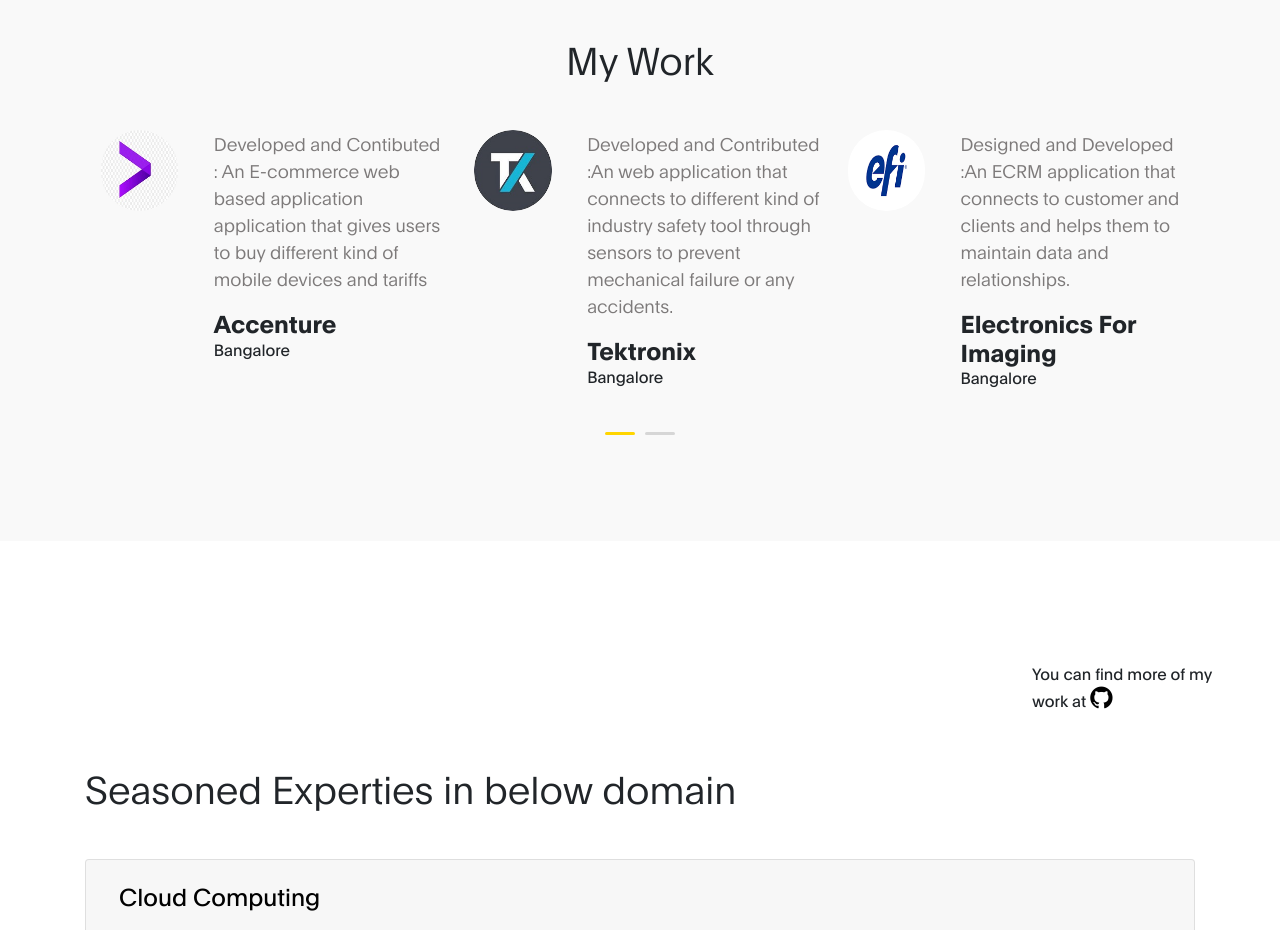
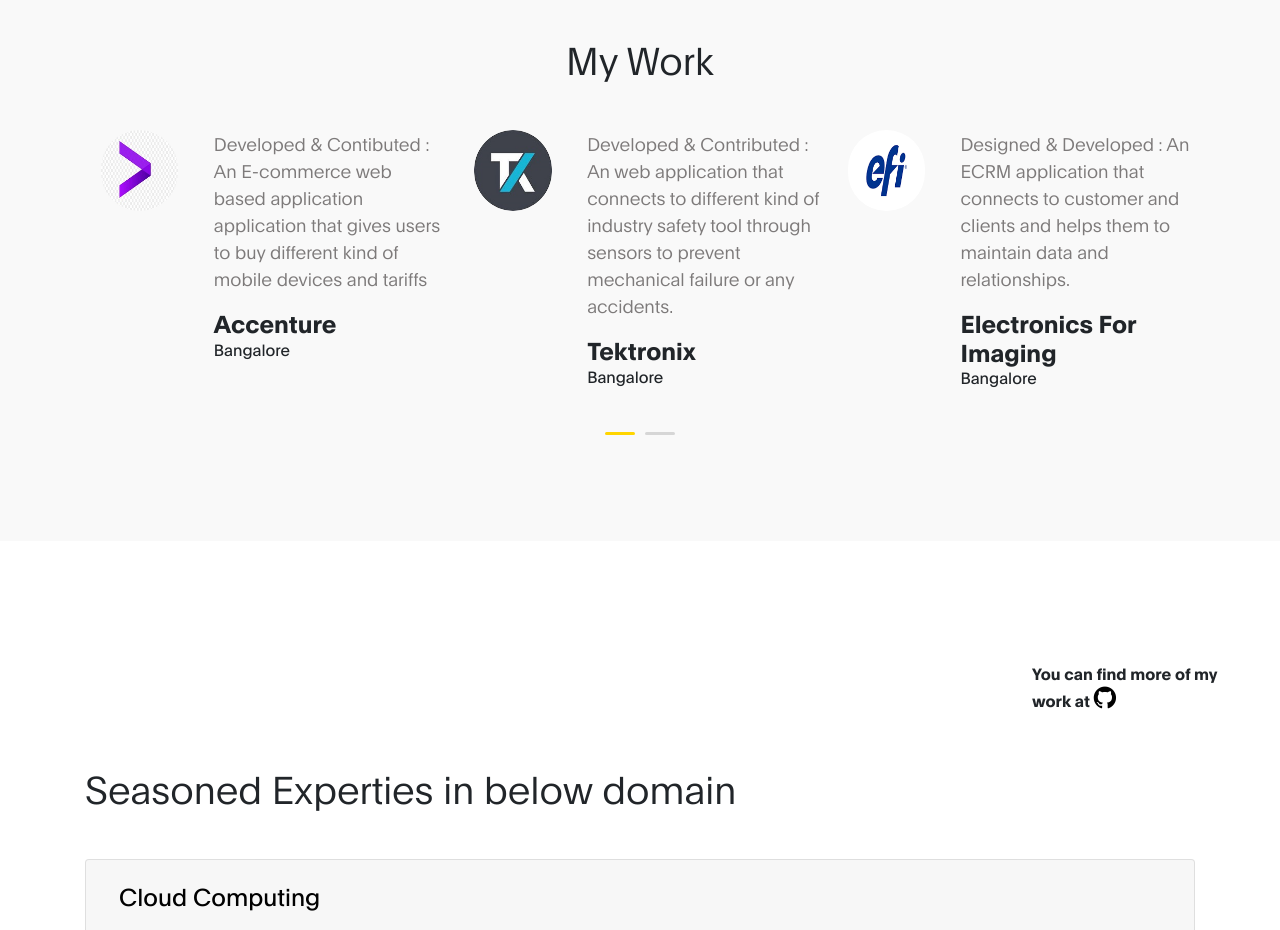
Before and after one commit to subhramonyu/subhramonyu.github.io, a plain HTML site: page index.html in a window 1280 px wide. Shown: the part 1360-2290 px from the top of the page. Drawn offline with Linux system fonts and the light colour scheme.

Commit message:
minor alignment fixes

```diff
--- a/index.html
+++ b/index.html
@@ -181,7 +181,7 @@
                                     </div>
 
                                     <div class="testimonials-info">
-                                        <p>Developed and Contibuted : An E-commerce web based application application that gives users to buy different kind of mobile devices and tariffs</p>
+                                        <p>Developed & Contibuted : An E-commerce web based application application that gives users to buy different kind of mobile devices and tariffs</p>
 
                                         <h6 class="mb-0">Accenture</h6>
                                         <span>Bangalore</span>
@@ -196,7 +196,7 @@
                                     </div>
 
                                     <div class="testimonials-info">
-                                        <p>Developed and Contributed :An web application that connects to different kind of industry safety tool through sensors to prevent mechanical failure or any accidents.</p>
+                                        <p>Developed & Contributed : An web application that connects to different kind of industry safety tool through sensors to prevent mechanical failure or any accidents.</p>
 
                                         <h6 class="mb-0">Tektronix</h6>
                                         <span>Bangalore</span>
@@ -211,7 +211,7 @@
                                     </div>
 
                                     <div class="testimonials-info">
-                                        <p>Designed and Developed :An ECRM application that connects to customer and clients and helps them to maintain data and relationships.</p>
+                                        <p> Designed & Developed : An ECRM application that connects to customer and clients and helps them to maintain data and relationships.</p>
 
                                         <h6 class="mb-0">Electronics For Imaging</h6>
                                         <span>Bangalore</span>
@@ -241,7 +241,7 @@
                                     </div>
 
                                     <div class="testimonials-info">
-                                        <p>Architectured and Designed : An finance application that helps clients to find customers based on their data and activity</p>
+                                        <p>Architectured & Designed : An finance application that helps clients to find customers based on their data and activity</p>
 
                                         <h6 class="mb-0">Global Logic</h6>
                                         <span>Bangalore</span>
@@ -260,7 +260,7 @@
 
      <!-- FAQ -->
      <section class="faq section-padding">
-        <span class="faq-info-text" style="padding-left:1000px">You can find more of my work at   <i><a href="https://github.com/subhramonyu" rel ="noopener"class="fa fa-github"style="font-size:26px"></a></i>
+        <span class="faq-info-text" style="padding-left:1000px"><strong>You can find more of my work at  </strong><i><a href="https://github.com/subhramonyu" rel ="noopener"class="fa fa-github"style="font-size:26px"></a></i>
 					</span>
         <div class="container">
 
```
